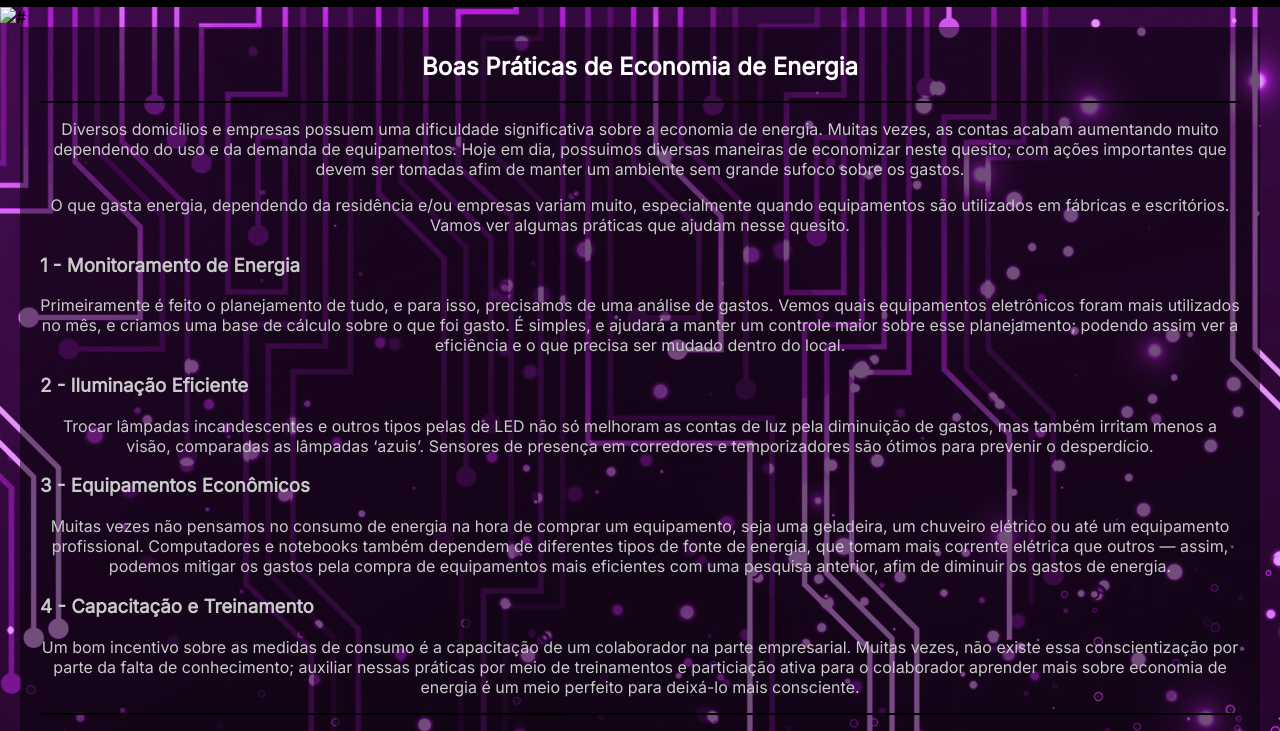
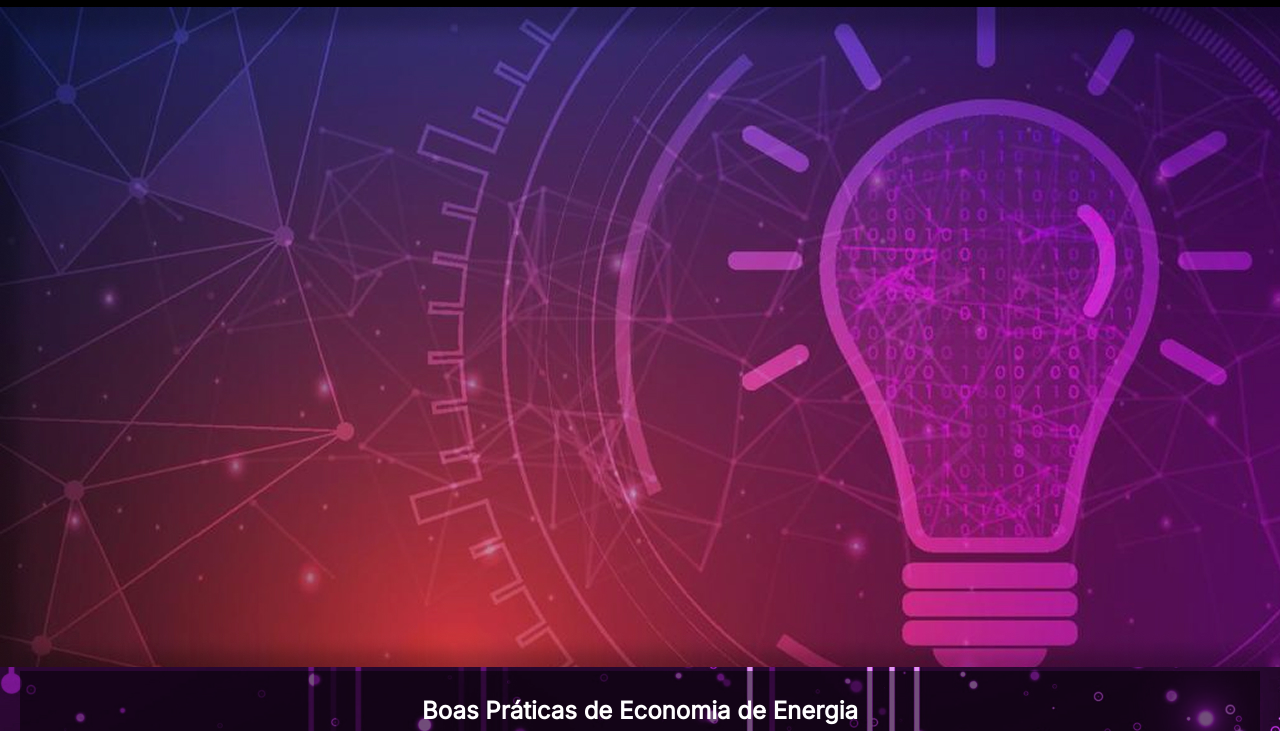
Before and after one commit to Kulzcow/Projeto-Ads-Sustentabilidade, a plain HTML site: page economia de energia/index.html in a window 1280 px wide. Shown: the part 181-912 px from the top of the page. Drawn offline with Linux system fonts and the light colour scheme; a web font is replaced by a local one.

Commit message:
Adicionar headers para os links

```diff
--- a/economia de energia/index.html
+++ b/economia de energia/index.html
@@ -19,7 +19,7 @@
         </a>
         <h1>ECONOMIA DE ENERGIA</h3>
     </header>
-    <img src="#" alt="#">
+    <img src="../assets/headereconomia.jpg" alt="Economia de Energia">
     <main>
         <section id="title">
             <h2>
```
Also changed, not shown: consumo consciente/index.html (+1 -1 lines), descarte correto/index.html (+1 -1 lines), reciclagem/index.html (+1 -1 lines), assets/headerconsumo.jpg (added), assets/headerdescarte.jpg (added), assets/headereconomia.jpg (added), assets/headerreciclagem.jpg (added).
